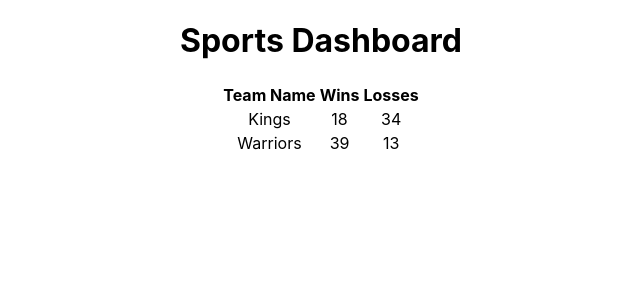
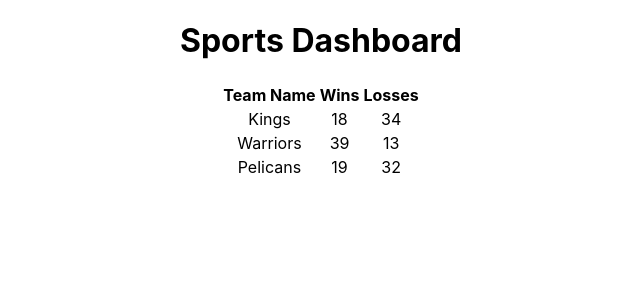
Before and after one commit to MuchQuak/Shport, a React (Create React App) app in the folder frontend/: page / in a window 1280 px wide. Shown: the top 300 px of the page, without its empty margins (319-959 px from the left). Built offline with nearby package versions, Linux system fonts and the light colour scheme.

Commit message:
Frontend pulls from list (which will later be provided by backend)

```diff
--- a/frontend/src/App.js
+++ b/frontend/src/App.js
@@ -1,12 +1,30 @@
 import React from 'react';
 import Table from './Table';
 import './App.css';
+
+const teams = [
+    {
+        name: 'Kings',
+        wins: 18,
+        losses: 34,
+    },
+    {
+        name: 'Warriors',
+        wins: 39,
+        losses: 13
+    },
+    {
+        name: 'Pelicans',
+        wins: 19,
+        losses: 32
+    }
+];
 
 function App() {
   return (
       <div className='container'>
         <h1>Sports Dashboard</h1>
-        <Table />
+        <Table teamData={teams} />
       </div>
   );
 }
--- a/frontend/src/Table.js
+++ b/frontend/src/Table.js
@@ -13,28 +13,26 @@ function TableHeader() {
     );
 }
 
-function TableBody() {
+function TableBody(props) {
+    const rows = props.teamData.map((row, index) => {
+        return (
+            <tr key={index}>
+                <td>{row.name}</td>
+                <td>{row.wins}</td>
+                <td>{row.losses}</td>
+            </tr>
+        );
+    });
     return (
-        <tbody>
-        <tr>
-            <td>Kings</td>
-            <td>18</td>
-            <td>34</td>
-        </tr>
-        <tr>
-            <td>Warriors</td>
-            <td>39</td>
-            <td>13</td>
-        </tr>
-        </tbody>
+        <tbody>{rows}</tbody>
     );
 }
 
-function Table() {
+function Table(props) {
     return (
         <table className='data'>
             <TableHeader />
-            <TableBody />
+            <TableBody teamData={props.teamData} />
         </table>
     );
 }
```
